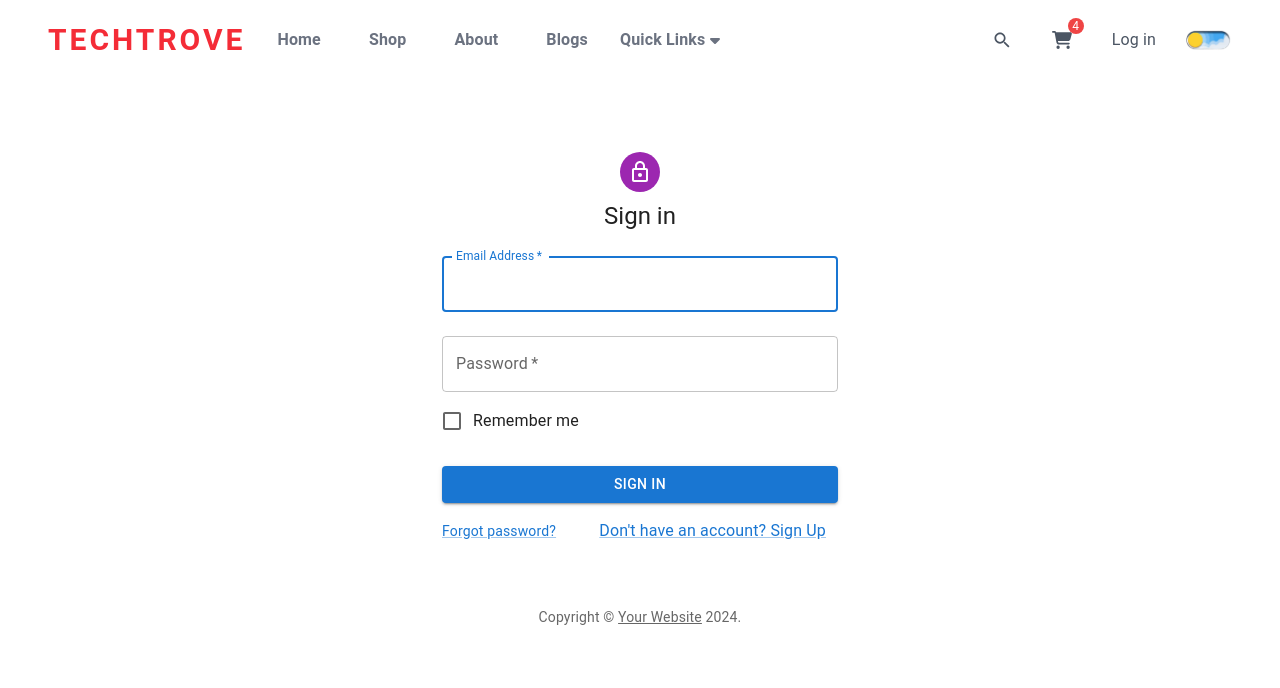
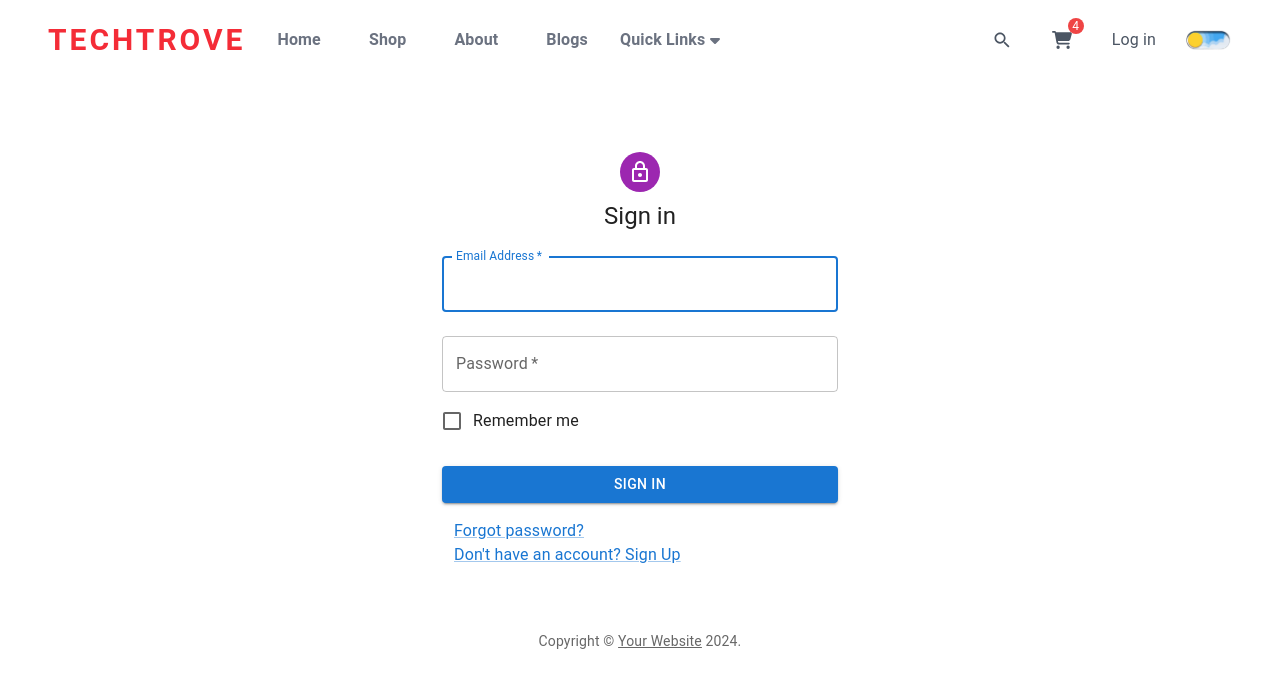
Before and after one commit to alinacldpr/E-CommerceWebsite, a React (Vite) app in the folder TechTrove-FE/: page /login in a window 1280 px wide. Shown: the top 688 px of the page. Built offline with nearby package versions, Linux system fonts and the light colour scheme; what @userfront/toolkit would draw is missing.

Commit message:
added a reset pass component

```diff
--- a/TechTrove-FE/src/components/Login/Login.jsx
+++ b/TechTrove-FE/src/components/Login/Login.jsx
@@ -100,8 +100,11 @@ export default function Login() {
               Sign In
             </Button>
             <Grid container>
-              <Grid item xs>
-                <Link href="#" variant="body2">
+              <Grid item>
+                <Link
+                  href="/resetpassword"
+                  className="p-3 text-gray-600 dark:text-gray-400 hover:text-black dark:hover:text-white"
+                >
                   Forgot password?
                 </Link>
               </Grid>
--- a/TechTrove-FE/src/components/ResetPassword/ResetPassword.jsx
+++ b/TechTrove-FE/src/components/ResetPassword/ResetPassword.jsx
@@ -4,7 +4,30 @@ import Userfront, { PasswordResetForm } from "@userfront/toolkit/react";
 Userfront.init("demo1234");
 
 function ResetPassword() {
-  return <PasswordResetForm />;
+  return (
+    <div style={styles.center}>
+      <div style={styles.formContainer}>
+        <PasswordResetForm />
+      </div>
+    </div>
+  );
 }
 
+const styles = {
+  center: {
+    display: "flex",
+    justifyContent: "center",
+    alignItems: "center",
+    height: "80vh",
+  },
+  formContainer: {
+    maxWidth: "450px", // You can adjust this width as needed
+    width: "160%",
+    padding: "40px", // Optional: adds padding for better appearance
+    boxShadow: "0 0 10px rgba(0, 0, 0, 0.1)", // Optional: adds a slight shadow for better visibility
+    borderRadius: "8px", // Optional: rounds the corners of the container
+    backgroundColor: "#fff", // Optional: ensures the background is white
+  },
+};
+
 export default ResetPassword;
```
